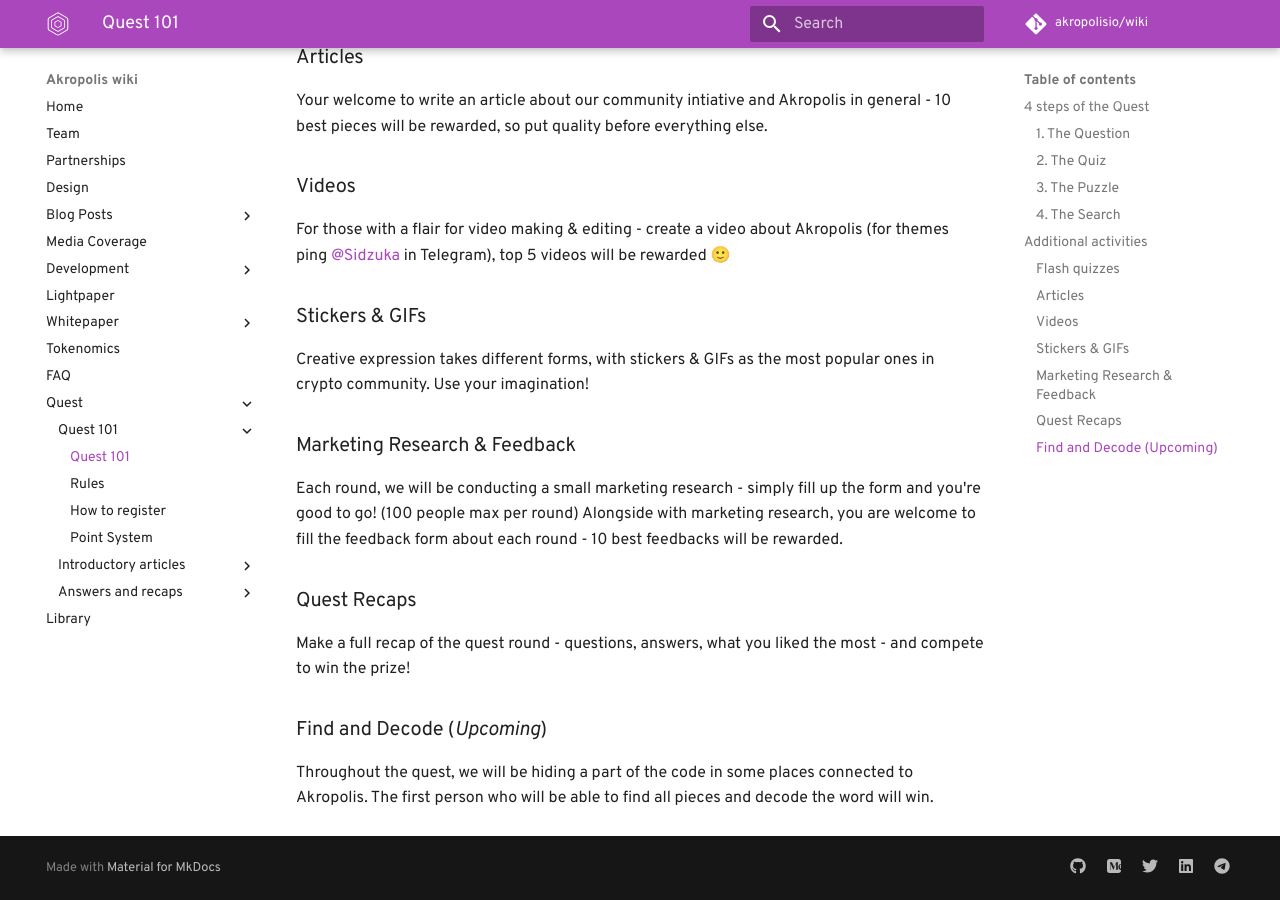
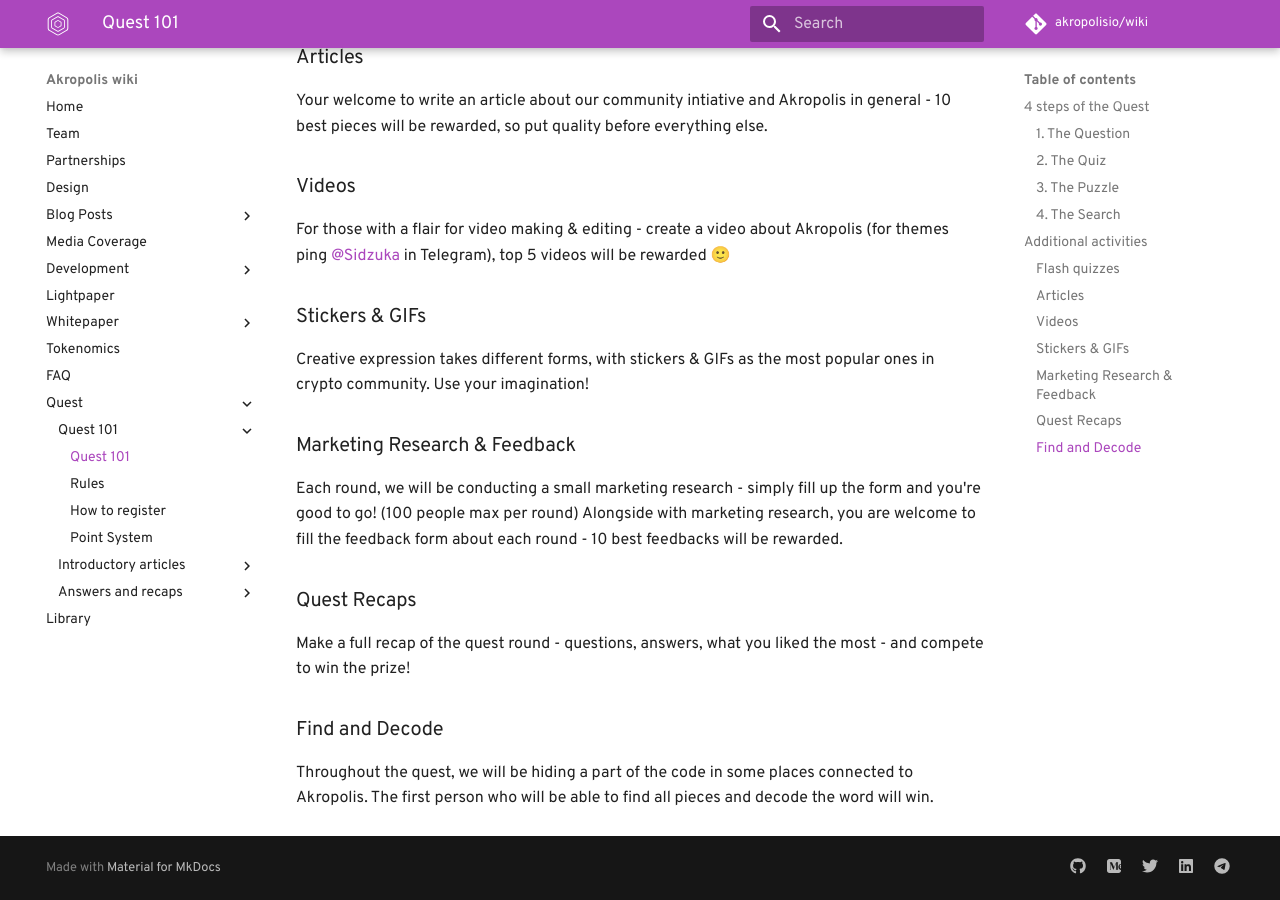
Before and after one commit to kaonone/wiki, an MkDocs documentation site: the page built from docs/101.md, in a window 1280 px wide and 900 px high, scrolled down 1305 px. Built offline with MkDocs 1.6.1 and Material for MkDocs 9.7.7, drawn with Linux system fonts in a browser that asks for light colours; some web fonts are replaced; comment, search, counter and statistics services are not loaded; old or Windows-style settings are respelled for this version of MkDocs.

Commit message:
Typo fix

```diff
--- a/docs/101.md
+++ b/docs/101.md
@@ -9,7 +9,7 @@
 P.S. Best answers will receive additional points for their submissions 👀
 
 Participants who successfully complete Step 1 can proceed to our platform where all other steps take place. Remember - next steps are speedy ones, so get your fingers ready and google as fast as possible!
-To unlock [the platform](quest.akropolisnetwork.com), you will need to input the password that we will share in our chatroom.
+To unlock [the platform](https://quest.akropolisnetwork.com), you will need to input the password that we will share in our chatroom.
 
 ### 2\. The Quiz
 
@@ -50,5 +50,5 @@
 ### Quest Recaps
 Make a full recap of the quest round - questions, answers, what you liked the most - and compete to win the prize!
 
-### Find and Decode (*Upcoming*)
+### Find and Decode
 Throughout the quest, we will be hiding a part of the code in some places connected to Akropolis. The first person who will be able to find all pieces and decode the word will win.
```
